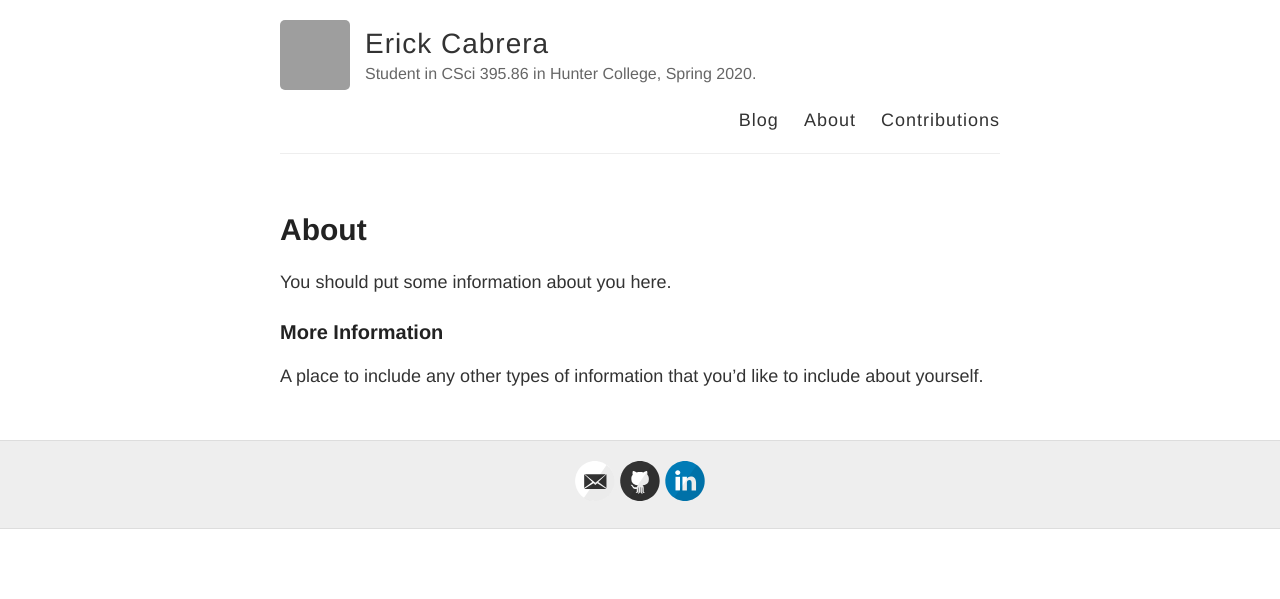
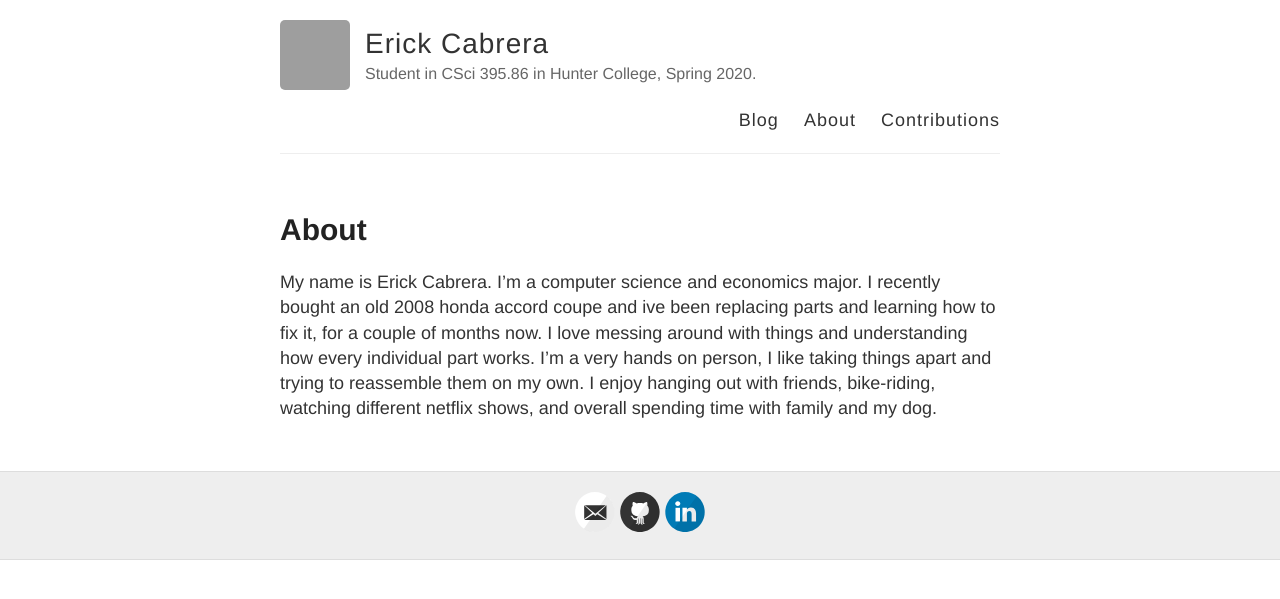
Before and after one commit to hunter-college-ossd-spr-2020/MarceloDamian-weekly, a Jekyll site: the page built from about.md, in a window 1280 px wide. Shown: the top 599 px of the page. Built offline with Jekyll 4.4.1, drawn with Linux system fonts in a browser that asks for light colours; grey boxes are pictures that could not be loaded.

Commit message:
Update about.md

```diff
--- a/about.md
+++ b/about.md
@@ -4,8 +4,8 @@ title: About
 permalink: /about/
 ---
 
-You should put some information about you here.
-
-### More Information
-
-A place to include any other types of information that you'd like to include about yourself.
+My name is Erick Cabrera. I'm a computer science and economics major.
+I recently bought an old 2008 honda accord coupe and ive been replacing parts and learning how to fix it, for a couple of
+months now. I love messing around with things and understanding how every individual part works. I'm a very hands on person, I
+like taking things apart and trying to reassemble them on my own. I enjoy hanging out with friends, bike-riding, watching
+different netflix shows, and overall spending time with family and my dog.
```
